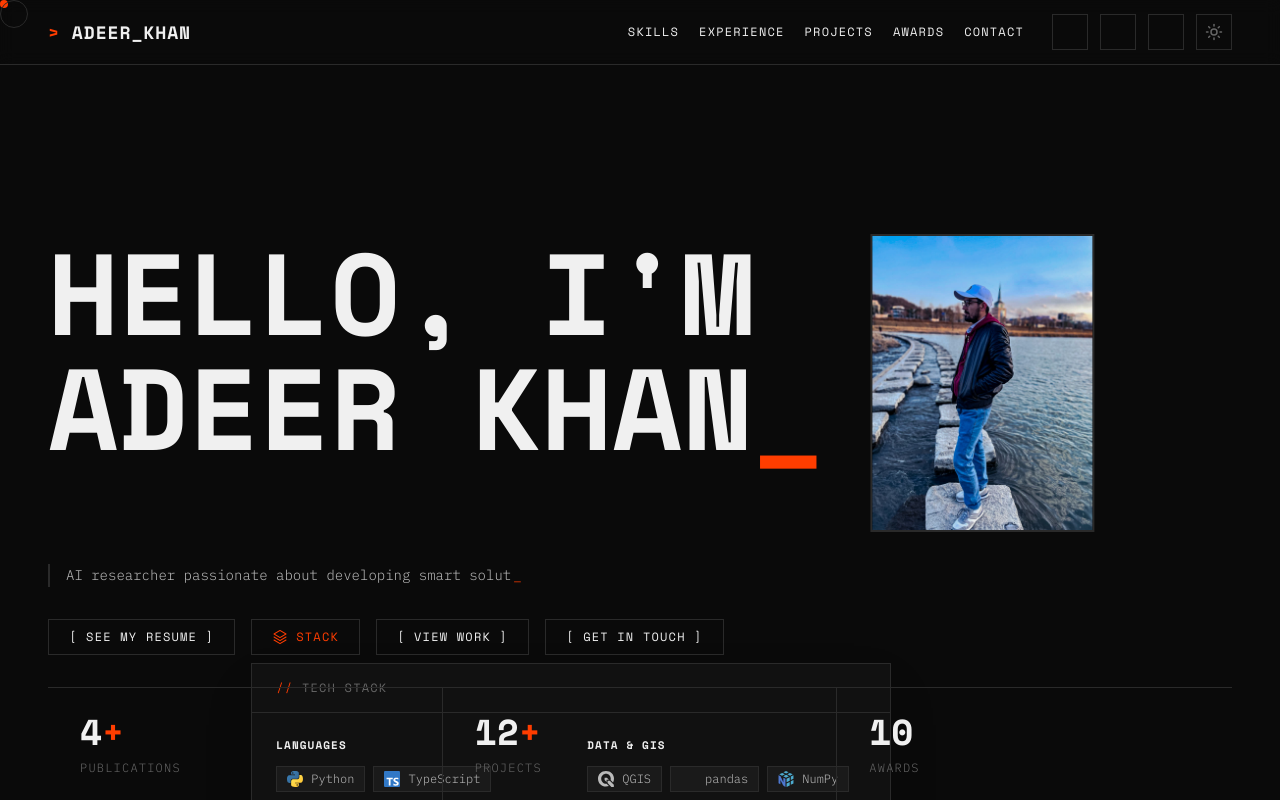
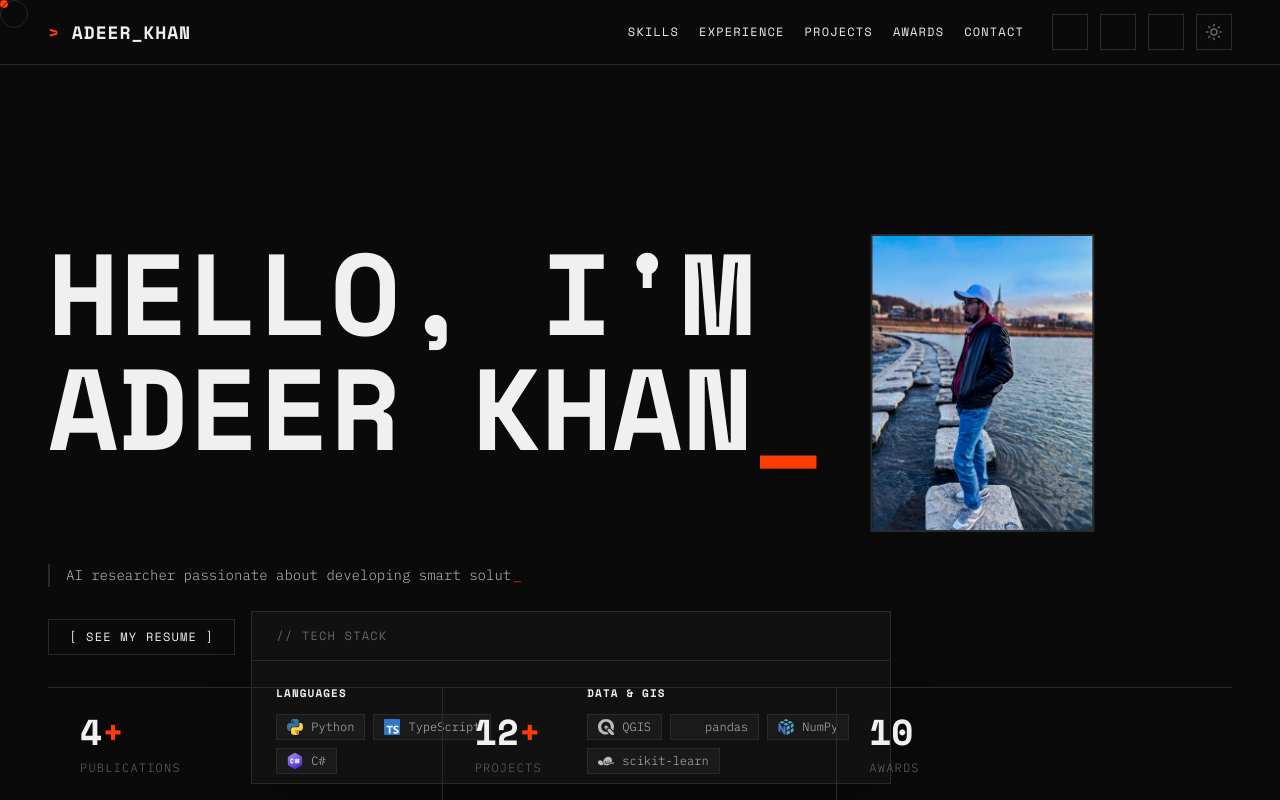
Before and after one commit to adeerkhan/adeerkhan.github.io, a Next.js app: page / in a window 1280 px wide. Both pictures are taken after a click on the button "STACK". Shown: the top 800 px of the page. Built offline with nearby package versions, Linux system fonts and the light colour scheme; some icons are missing.

Commit message:
Neutral stack button colors, fix popup max-height and flip-above

```diff
--- a/components/navigation/StackDropdown.tsx
+++ b/components/navigation/StackDropdown.tsx
@@ -35,7 +35,12 @@ export function StackDropdown() {
       8,
       Math.min(rect.left, window.innerWidth - PANEL_WIDTH - 8),
     );
-    setPos({ top: rect.bottom + 8, left });
+    const spaceBelow = window.innerHeight - rect.bottom - 8;
+    if (spaceBelow > 300) {
+      setPos({ top: rect.bottom + 8, left });
+    } else {
+      setPos({ top: Math.max(8, rect.top - 8), left });
+    }
   };
 
   const show = () => {
@@ -82,6 +87,7 @@ export function StackDropdown() {
         aria-haspopup="true"
         aria-expanded={open}
         onClick={togglePin}
+        className="border-terminal-border text-terminal-dim hover:bg-terminal-surface hover:text-terminal-text"
       >
         <Icon icon="ph:stack" width={16} height={16} aria-hidden />
         Stack
@@ -94,11 +100,11 @@ export function StackDropdown() {
             left: pos.left,
             width: PANEL_WIDTH,
             maxWidth: "calc(100vw - 16px)",
-            maxHeight: "calc(100vh - 16px)",
+            maxHeight: `calc(100vh - ${pos.top}px - 16px)`,
           }}
         >
           <div className="border-b border-terminal-border px-6 py-4 font-mono text-xs uppercase tracking-widest text-terminal-dim">
-            <span className="text-terminal-signal">{"//"}</span> Tech Stack
+            {"//"} Tech Stack
           </div>
           <div className="grid grid-cols-2 gap-x-8 gap-y-6 px-6 py-6">
             {stackGroups.map((group) => (
```
